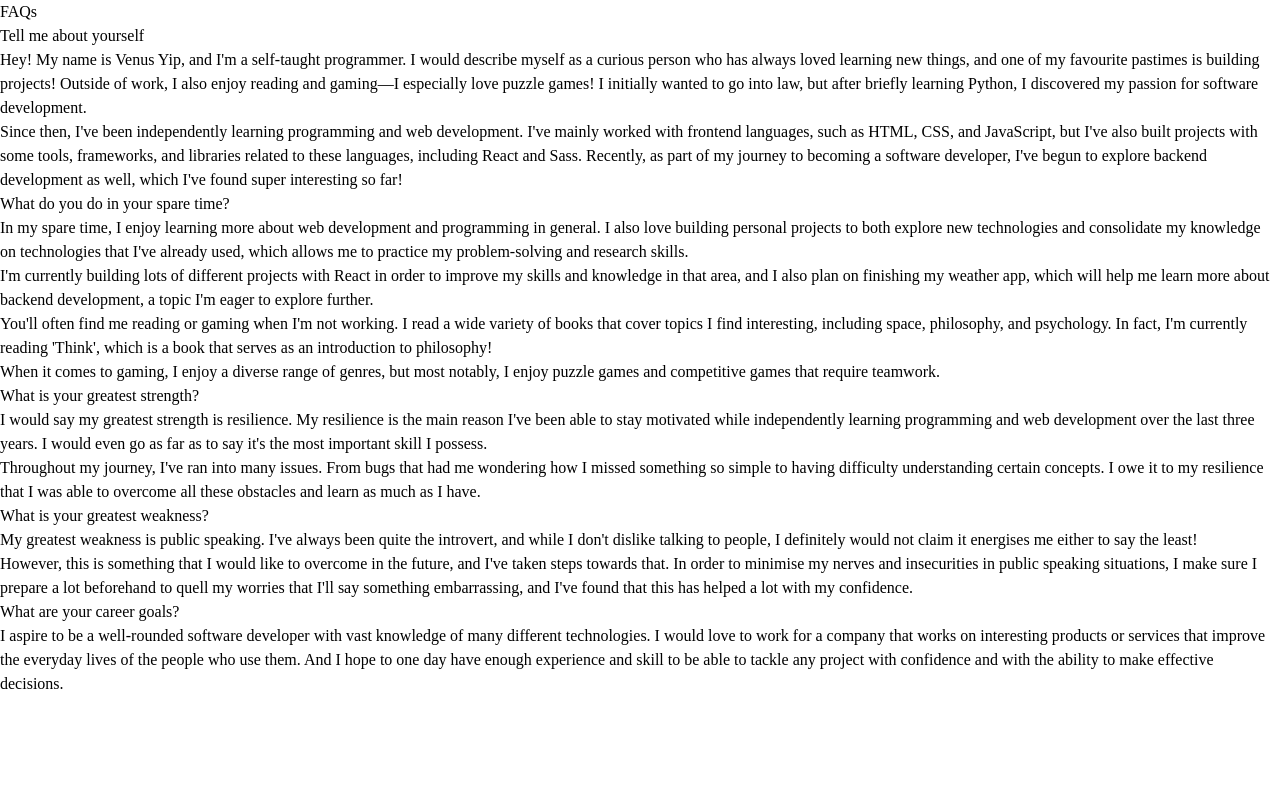
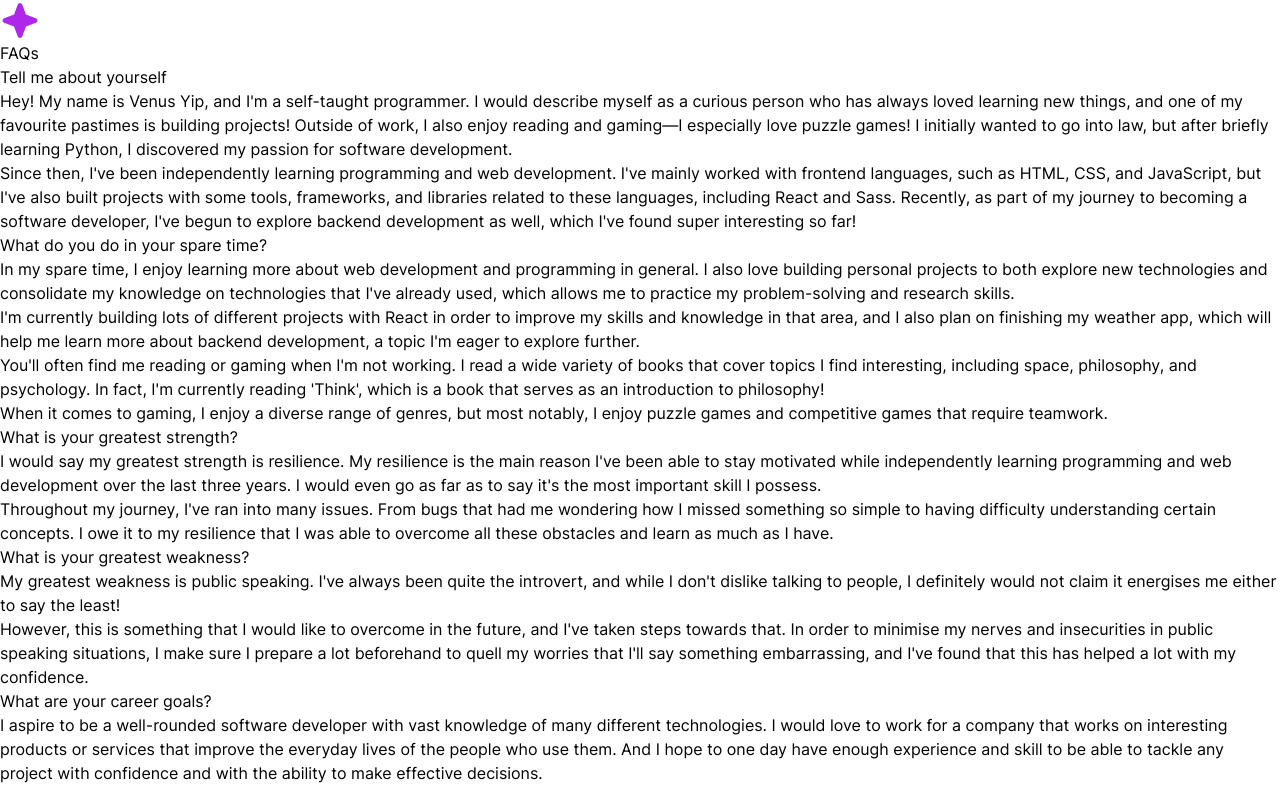
Before and after one commit to VenusY/faq-accordion, a React app: page / in a window 1280 px wide. Built offline with nearby package versions, Linux system fonts and the light colour scheme.

Commit message:
Add star icon to card header

```diff
--- a/src/App.jsx
+++ b/src/App.jsx
@@ -1,10 +1,19 @@
 import './styles/reset.css';
+import './styles/scss/App.scss';
 import QuestionsSection from './components/QuestionsSection';
 
 export default function App() {
   return (
     <section className='card'>
-      <h1 className='card__heading'>FAQs</h1>
+      <header className='card__header'>
+        <img
+          src={require('./assets/images/icon-star.svg')}
+          alt='Star'
+          className='card__icon'
+        />
+        <h1 className='card__heading'>FAQs</h1>
+      </header>
+
       <QuestionsSection />
     </section>
   );
```
